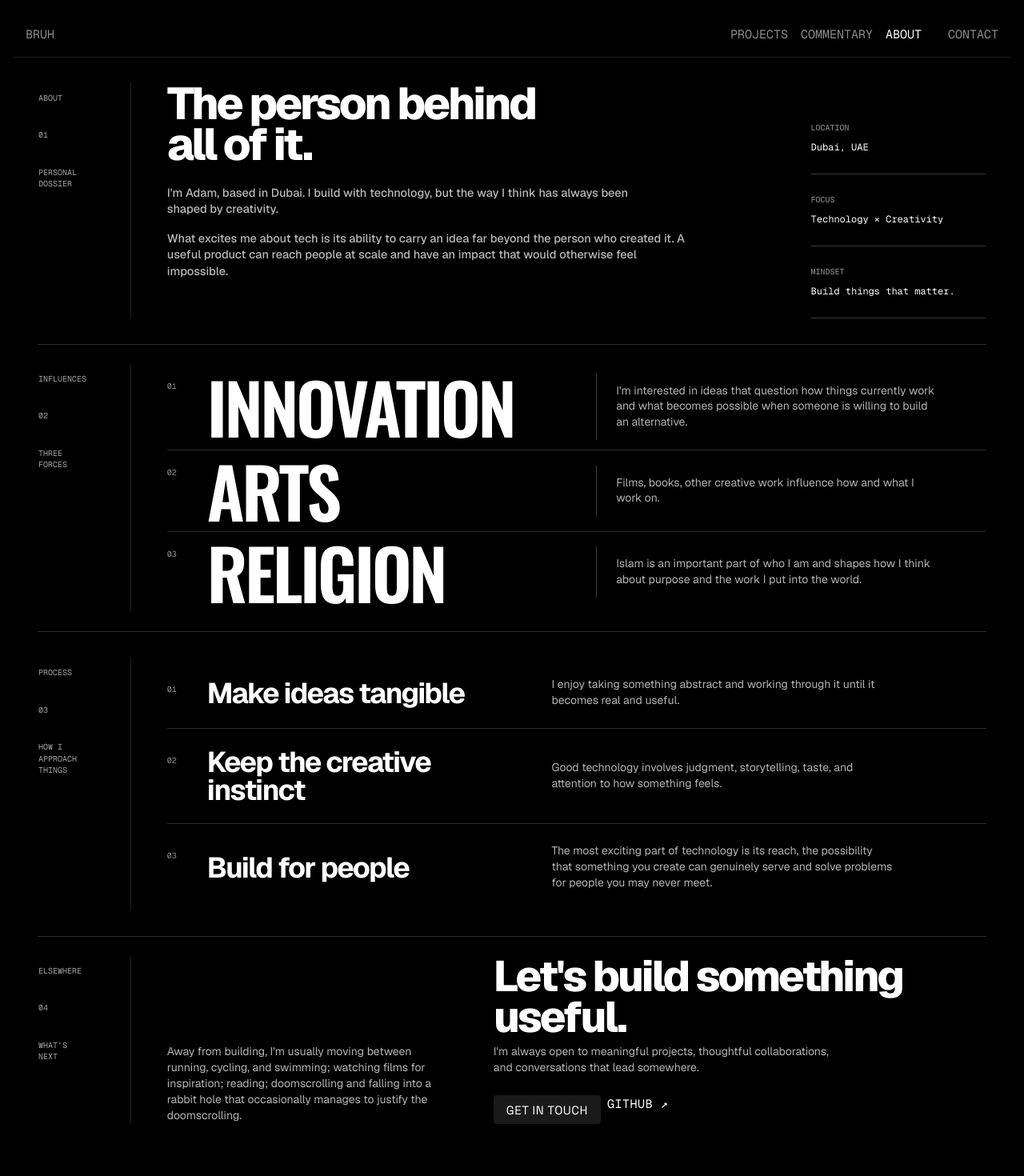
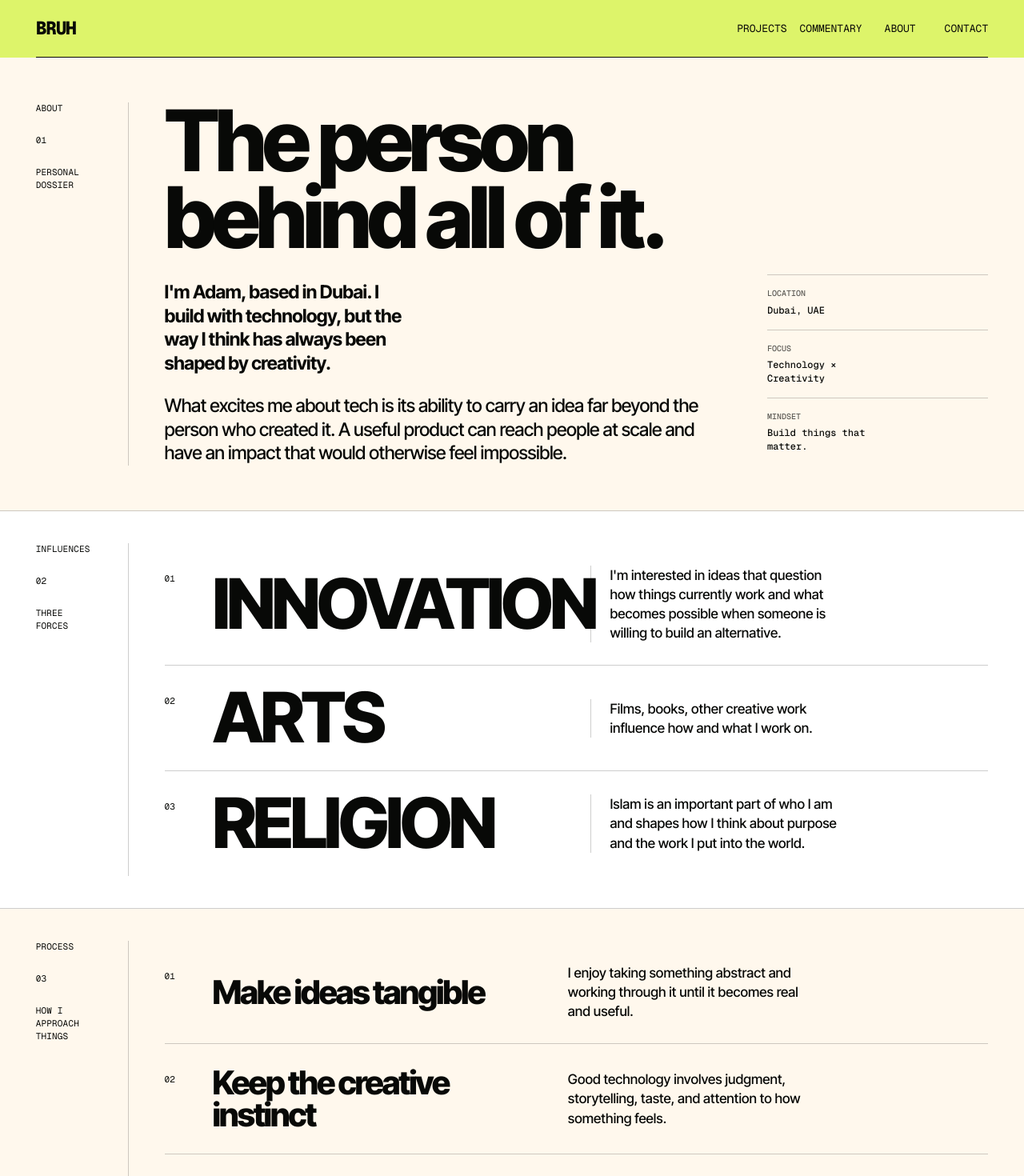
Before and after one commit to AdamJeddy/portfolio, a Next.js app: page /about in a window 1280 px wide. Shown: the top 1470 px of the page at 80% size. Built offline with nearby package versions, Linux system fonts and the light colour scheme.

Commit message:
feat: restyle the personal dossier
Carry the studio's typographic hierarchy and flat editorial sections into the About page while preserving its original story.

```diff
--- a/src/app/about/page.tsx
+++ b/src/app/about/page.tsx
@@ -1,6 +1,6 @@
 import Link from 'next/link'
-import Reveal from '@/components/Reveal'
 import { createPageMetadata } from '@/lib/metadata'
+import '../studio-pages.css'
 
 export const metadata = createPageMetadata({
   path: '/about',
@@ -54,7 +54,7 @@ function DossierRail({
   detail: string
 }) {
   return (
-    <div className="about-rail" aria-hidden="true">
+    <div className="studio-about-rail" aria-hidden="true">
       <span>{label}</span>
       <span>{index}</span>
       <span>{detail}</span>
@@ -64,23 +64,16 @@ function DossierRail({
 
 export default function AboutPage() {
   return (
-    <div className="content-layer about-page">
-      <Reveal type="slide-up">
-        <section className="about-hero">
+    <div className="studio-page studio-about-page">
+      <section className="studio-about-hero" aria-labelledby="about-title">
         <DossierRail index="01" label="About" detail="Personal dossier" />
 
-          <div className="about-hero-copy">
-            <h1>The person behind all of it.</h1>
-            <p className="about-lead">
+        <div className="studio-about-hero-copy">
+          <h1 id="about-title">The person behind all of it.</h1>
+          <p className="studio-about-lead">
             I&apos;m Adam, based in Dubai. I build with technology, but the way I
             think has always been shaped by creativity.
           </p>
-            {/* <p className="about-origin">
-              My earliest experiences of working on a project came through media
-              studies in school — scripting, recording, and editing short films with
-              a team. Eventually I found my way into tech, but that creative
-              instinct stayed with me just the medium changed.
-            </p> */}
           <p>
             What excites me about tech is its ability to carry an idea far
             beyond the person who created it. A useful product can reach people at scale and have an impact that
@@ -88,7 +81,7 @@ export default function AboutPage() {
           </p>
         </div>
 
-          <dl className="about-meta">
+        <dl className="studio-about-meta">
           <div>
             <dt>Location</dt>
             <dd>Dubai, UAE</dd>
@@ -103,63 +96,57 @@ export default function AboutPage() {
           </div>
         </dl>
       </section>
-      </Reveal>
 
-      <Reveal type="slide-up">
-        <section className="about-index-section">
+      <section className="studio-about-section" aria-labelledby="influences-title">
         <DossierRail index="02" label="Influences" detail="Three forces" />
-          <div className="about-influence-list">
-            <h2 className="sr-only">Three influences</h2>
+        <div className="studio-about-influence-list">
+          <h2 id="influences-title" className="sr-only">Three influences</h2>
           {influences.map((influence, index) => (
-              <article className="about-influence" key={influence.title}>
-                <span className="about-item-index">0{index + 1}</span>
+            <article className="studio-about-influence" key={influence.title}>
+              <span className="studio-about-item-index">0{index + 1}</span>
               <h3>{influence.title}</h3>
               <p>{influence.description}</p>
             </article>
           ))}
         </div>
       </section>
-      </Reveal>
 
-      <Reveal type="fade">
-        <section className="about-index-section about-approach-section">
+      <section className="studio-about-section studio-about-approach-section" aria-labelledby="approach-title">
         <DossierRail index="03" label="Process" detail="How I approach things" />
-          <div className="about-approach-list">
-            <h2 className="sr-only">How I approach things</h2>
+        <div className="studio-about-approach-list">
+          <h2 id="approach-title" className="sr-only">How I approach things</h2>
           {approaches.map((approach, index) => (
-              <article className="about-approach" key={approach.title}>
-                <span className="about-item-index">0{index + 1}</span>
+            <article className="studio-about-approach" key={approach.title}>
+              <span className="studio-about-item-index">0{index + 1}</span>
               <h3>{approach.title}</h3>
               <p>{approach.description}</p>
             </article>
           ))}
         </div>
       </section>
-      </Reveal>
 
-      <Reveal type="fade">
-        <section className="about-index-section about-final">
+      <section className="studio-about-section studio-about-final" aria-labelledby="elsewhere-title">
         <DossierRail index="04" label="Elsewhere" detail="What’s next" />
-          <div className="about-final-content">
-            <h2 className="sr-only">Elsewhere</h2>
-            <p className="about-elsewhere">
+        <div className="studio-about-final-content">
+          <h2 id="elsewhere-title" className="sr-only">Elsewhere</h2>
+          <p className="studio-about-elsewhere">
             Away from building, I&apos;m usually moving between running, cycling, and
             swimming; watching films for inspiration; reading; doomscrolling and falling into a
             rabbit hole that occasionally manages to justify the doomscrolling.
           </p>
-            <div className="about-cta">
+          <div className="studio-about-cta">
             <h3>Let&apos;s build something useful.</h3>
-              <span>
+            <p>
               I&apos;m always open to meaningful projects, thoughtful collaborations,
               and conversations that lead somewhere.
-              </span>
-              <div className="cta-row">
-                <Link href="/contact" className="button">Get in touch</Link>
+            </p>
+            <div className="studio-cta-row">
+              <Link href="/contact" className="studio-page-action">Get in touch</Link>
               <a
                 href="https://github.com/AdamJeddy"
                 target="_blank"
                 rel="noopener noreferrer"
-                  className="button ghost"
+                className="studio-page-action"
               >
                 GitHub ↗
               </a>
@@ -167,7 +154,6 @@ export default function AboutPage() {
           </div>
         </div>
       </section>
-      </Reveal>
     </div>
   )
 }
--- a/src/app/studio-pages.css
+++ b/src/app/studio-pages.css
@@ -309,3 +309,164 @@ body:has(.studio-page) #footer {
 @media (prefers-reduced-motion: reduce) {
   .studio-page *, .studio-page *::after { transition: none !important; }
 }
+
+.studio-about-hero,
+.studio-about-section {
+  display: grid;
+  grid-template-columns: 116px minmax(0, 1fr);
+  gap: clamp(32px, 3.5vw, 64px);
+  padding: 40px var(--studio-gutter);
+  border-bottom: 1px solid #08090733;
+}
+
+.studio-about-hero {
+  grid-template-columns: 116px minmax(0, 1.18fr) minmax(220px, .46fr);
+  padding-top: 56px;
+  padding-bottom: 56px;
+  background: var(--studio-paper);
+}
+
+.studio-about-rail {
+  display: grid;
+  grid-template-rows: auto auto 1fr;
+  gap: 24px;
+  padding-right: 16px;
+  border-right: 1px solid #08090733;
+  font-family: var(--font-geist-mono), monospace;
+  font-size: 11px;
+  letter-spacing: .015em;
+  line-height: 1.45;
+  text-transform: uppercase;
+}
+
+.studio-about-rail span:last-child { max-width: 10ch; }
+
+.studio-about-hero-copy {
+  max-width: 720px;
+  font-size: clamp(20px, 1.8vw, 28px);
+  letter-spacing: -.025em;
+  line-height: 1.28;
+}
+
+.studio-about-hero-copy h1 {
+  max-width: 9ch;
+  margin-bottom: 32px;
+  font-size: clamp(68px, 8.3vw, 142px);
+  line-height: .9;
+}
+
+.studio-about-hero-copy p + p { margin-top: 24px; }
+.studio-about-hero-copy .studio-about-lead { max-width: 21ch; font-weight: 650; }
+
+.studio-about-meta {
+  align-self: end;
+  font-family: var(--font-geist-mono), monospace;
+  font-size: 12px;
+  line-height: 1.35;
+}
+
+.studio-about-meta div { padding: 16px 0; border-top: 1px solid #08090733; }
+.studio-about-meta dt { margin-bottom: 6px; font-size: 10px; opacity: .65; text-transform: uppercase; }
+.studio-about-meta dd { max-width: 18ch; }
+
+.studio-about-section { background: #fff; }
+.studio-about-influence-list, .studio-about-approach-list { min-width: 0; }
+
+.studio-about-influence,
+.studio-about-approach {
+  display: grid;
+  grid-template-columns: 36px minmax(240px, .9fr) minmax(220px, 1fr);
+  gap: 24px;
+  align-items: center;
+  padding: 28px 0;
+  border-bottom: 1px solid #08090733;
+}
+
+.studio-about-influence:last-child,
+.studio-about-approach:last-child { border-bottom: 0; }
+
+.studio-about-item-index {
+  align-self: start;
+  padding-top: 8px;
+  font-family: var(--font-geist-mono), monospace;
+  font-size: 11px;
+}
+
+.studio-about-influence h3 {
+  font-size: clamp(54px, 6.8vw, 112px);
+  line-height: .86;
+  text-transform: uppercase;
+}
+
+.studio-about-influence p,
+.studio-about-approach p,
+.studio-about-elsewhere,
+.studio-about-cta p {
+  max-width: 31ch;
+  font-size: 17px;
+  line-height: 1.42;
+}
+
+.studio-about-influence p { padding-left: 24px; border-left: 1px solid #08090733; }
+
+.studio-about-approach-section { background: var(--studio-paper); }
+.studio-about-approach { grid-template-columns: 36px minmax(220px, .8fr) minmax(220px, 1fr); }
+.studio-about-approach h3 { max-width: 15ch; font-size: clamp(28px, 3.2vw, 50px); line-height: .98; }
+
+.studio-about-final { padding-bottom: 64px; background: #ddf46a; border-bottom: 0; }
+
+.studio-about-final-content {
+  display: grid;
+  grid-template-columns: minmax(220px, .8fr) minmax(300px, 1.2fr);
+  gap: clamp(32px, 7vw, 120px);
+  align-items: end;
+}
+
+.studio-about-cta h3 { max-width: 9ch; font-size: clamp(52px, 6.5vw, 112px); line-height: .9; }
+.studio-about-cta p { margin-top: 16px; }
+
+.studio-cta-row { display: flex; flex-wrap: wrap; gap: 12px; margin-top: 28px; }
+
+.studio-cta-row .studio-page-action {
+  display: inline-flex;
+  align-items: center;
+  min-height: 44px;
+  padding: 10px 14px;
+  border: 1px solid currentColor;
+}
+
+.studio-cta-row .studio-page-action:hover,
+.studio-cta-row .studio-page-action:focus-visible { background: var(--studio-ink); color: #ddf46a; }
+
+@media (max-width: 960px) {
+  .studio-about-hero { grid-template-columns: 96px minmax(0, 1fr); }
+  .studio-about-meta { grid-column: 2; display: grid; grid-template-columns: repeat(3, minmax(0, 1fr)); gap: 16px; padding-top: 24px; border-top: 1px solid #08090733; }
+  .studio-about-meta div { padding: 0; border: 0; }
+  .studio-about-hero > .studio-about-rail { grid-row: 1 / 3; }
+}
+
+@media (max-width: 768px) {
+  .studio-about-hero, .studio-about-section { display: block; padding-top: 24px; padding-bottom: 32px; }
+  .studio-about-rail { grid-template-columns: 1fr auto minmax(100px, 1fr); grid-template-rows: auto; gap: 12px; padding: 0 0 14px; border-right: 0; border-bottom: 1px solid #08090733; font-size: 10px; }
+  .studio-about-rail span:last-child { max-width: none; text-align: right; }
+  .studio-about-hero-copy { padding-top: 28px; font-size: 20px; }
+  .studio-about-hero-copy h1 { margin-bottom: 24px; font-size: clamp(56px, 16.5vw, 92px); }
+  .studio-about-meta { grid-template-columns: repeat(2, minmax(0, 1fr)); gap: 16px; margin-top: 28px; padding-top: 20px; }
+  .studio-about-meta div:nth-child(3) { grid-column: 1 / -1; }
+  .studio-about-section { padding-top: 0; }
+  .studio-about-section > .studio-about-rail { margin-top: 24px; }
+  .studio-about-influence, .studio-about-approach { grid-template-columns: 1fr; gap: 10px; padding: 24px 0; }
+  .studio-about-item-index { padding-top: 0; }
+  .studio-about-influence h3 { font-size: clamp(52px, 17vw, 84px); }
+  .studio-about-influence p { padding: 0; border: 0; }
+  .studio-about-influence p, .studio-about-approach p, .studio-about-elsewhere, .studio-about-cta p { font-size: 16px; }
+  .studio-about-approach h3 { font-size: 32px; }
+  .studio-about-final { padding-bottom: 48px; }
+  .studio-about-final-content { grid-template-columns: 1fr; gap: 40px; padding-top: 24px; }
+  .studio-about-cta h3 { font-size: clamp(48px, 15vw, 80px); }
+}
+
+@media (max-width: 360px) {
+  .studio-about-rail { grid-template-columns: 1fr auto; }
+  .studio-about-rail span:last-child { grid-column: 1 / -1; text-align: left; }
+}
```
Lines whose indentation alone changed are shown as unchanged.
